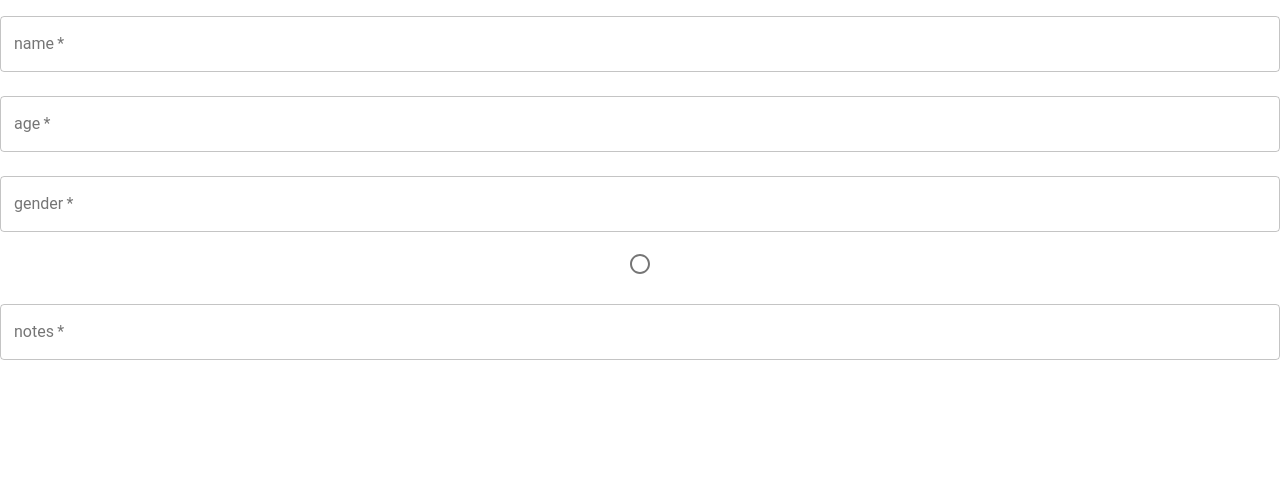
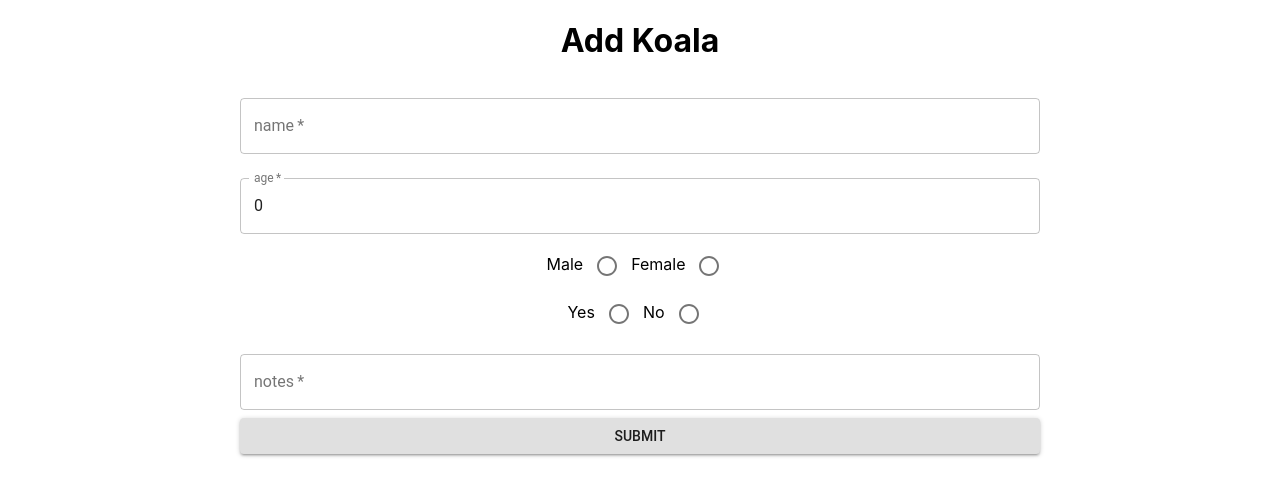
Before and after one commit to tdammon/Koala-Hola-React, a React (Create React App) app: page / in a window 1280 px wide. Shown: the top 496 px of the page. Built offline with nearby package versions, Linux system fonts and the light colour scheme.

Commit message:
completed form with working post

```diff
--- a/src/KoalaForm/KoalaForm.js
+++ b/src/KoalaForm/KoalaForm.js
@@ -1,19 +1,48 @@
 import React, { Component } from 'react';
 import { connect } from 'react-redux';
-import {FormGroup, FormControl, TextField, Radio} from '@material-ui/core';
+import {FormGroup, FormControl, FormControlLabel, TextField, Radio, Paper} from '@material-ui/core';
+import { withStyles } from '@material-ui/core/styles';
+import Button from '@material-ui/core/Button';
+
+const styling = theme => ({
+   sizeForm: {
+      width: 800,
+      margin: "auto"
+   }
+})
+
+const koalaInfo = {
+   name: '',
+   age: 0,
+   gender: null,
+   readyForTransfer: null,
+   notes: ''
+}
 
 class KoalaForm extends Component{
 
-    state = {
-        name: '',
-        age: '',
-        transfer: false,
-        notes: ''
+    state = koalaInfo
+
+    handleChange = (event) => {
+      this.setState({
+         [event.target.name]: event.target.value,
+      });
+   }
+
+   handleSubmit = event => {
+      event.preventDefault();
+      console.log(this.state);
+      this.props.dispatch({ type: 'ADD_KOALA', payload: this.state});
    }
 
     render(){
+
+      const {classes} = this.props;
+
       return(
             <div>
+               <h1>Add Koala</h1>
+               <form onSubmit={this.handleSubmit} className={`${classes.sizeForm} ${classes.margin}`}>
                   <FormGroup>
                      <FormControl>
                            <TextField
@@ -34,24 +63,54 @@ class KoalaForm extends Component{
                            margin="normal"
                            required
                            />
-                        <TextField
-                        label="gender"
+                           <div className="gender">
+                              <label htmlFor="male">Male</label>
+                              <Radio
+                                    className="male"
                                     name="gender"
-                        value={this.state.gender}
+                                    value="male"
+                                    checked={this.state.gender === "male"}
                                     onChange={this.handleChange}
                                     variant="outlined"
                                     margin="normal"
                                     required
                                  />
+                              <label htmlFor="female">Female</label>
                               <Radio
-                        label="transfer"
-                        name="transfer"
-                        value={this.state.transfer}
+                                    className="female"
+                                    name="gender"
+                                    value="female"
+                                    checked={this.state.gender === "female"}
                                     onChange={this.handleChange}
                                     variant="outlined"
                                     margin="normal"
                                     required
                               />
+                           </div>
+                           <div className="transfer">
+                              <label htmlFor="yes">Yes</label>
+                              <Radio
+                                    className="yes"
+                                    name="readyForTransfer"
+                                    value="true"
+                                    checked={this.state.readyForTransfer === "true"}
+                                    onChange={this.handleChange}
+                                    variant="outlined"
+                                    margin="normal"
+                                    required
+                              />
+                              <label htmlFor="no">No</label>
+                              <Radio
+                                    className="no"
+                                    name="readyForTransfer"
+                                    value="false"
+                                    checked={this.state.readyForTransfer === "false"}
+                                    onChange={this.handleChange}
+                                    variant="outlined"
+                                    margin="normal"
+                                    required
+                              />
+                           </div>
                            <TextField
                            label="notes"
                            name="notes"
@@ -62,7 +121,9 @@ class KoalaForm extends Component{
                            required
                            />
                      </FormControl>
+                     <Button type="submit" variant="contained">Submit</Button>
                   </FormGroup>
+                </form>
             </div>
         )
     }
@@ -70,4 +131,4 @@ class KoalaForm extends Component{
 
 
 const mapStateToProps = reduxState => ({reduxState});
-export default connect(mapStateToProps)(KoalaForm);
+export default connect(mapStateToProps)(withStyles(styling)(KoalaForm));
--- a/src/redux/koalaSaga.js
+++ b/src/redux/koalaSaga.js
@@ -13,8 +13,19 @@ function* getKoalas(action) {
     }
 }
 
+function* addKoala(action) {
+   try {
+      yield call(axios.post, '/koala', action.payload);
+      yield put({type: 'GET_KOALAS'});
+   }
+   catch (error) {
+      console.log(`POST request to /koala UNSUCCESSFUL...`, error);
+   }
+}
+
 function* koalaSaga() {
-    yield takeLatest('GET_KOALAS', getKoalas)
+    yield takeLatest('GET_KOALAS', getKoalas);
+    yield takeLatest('ADD_KOALA', addKoala);
 }
 
 export default koalaSaga;
```
Also changed, not shown: 1 other file (tests, documents, lock files or other folders). Lines whose indentation alone changed are shown as unchanged.
